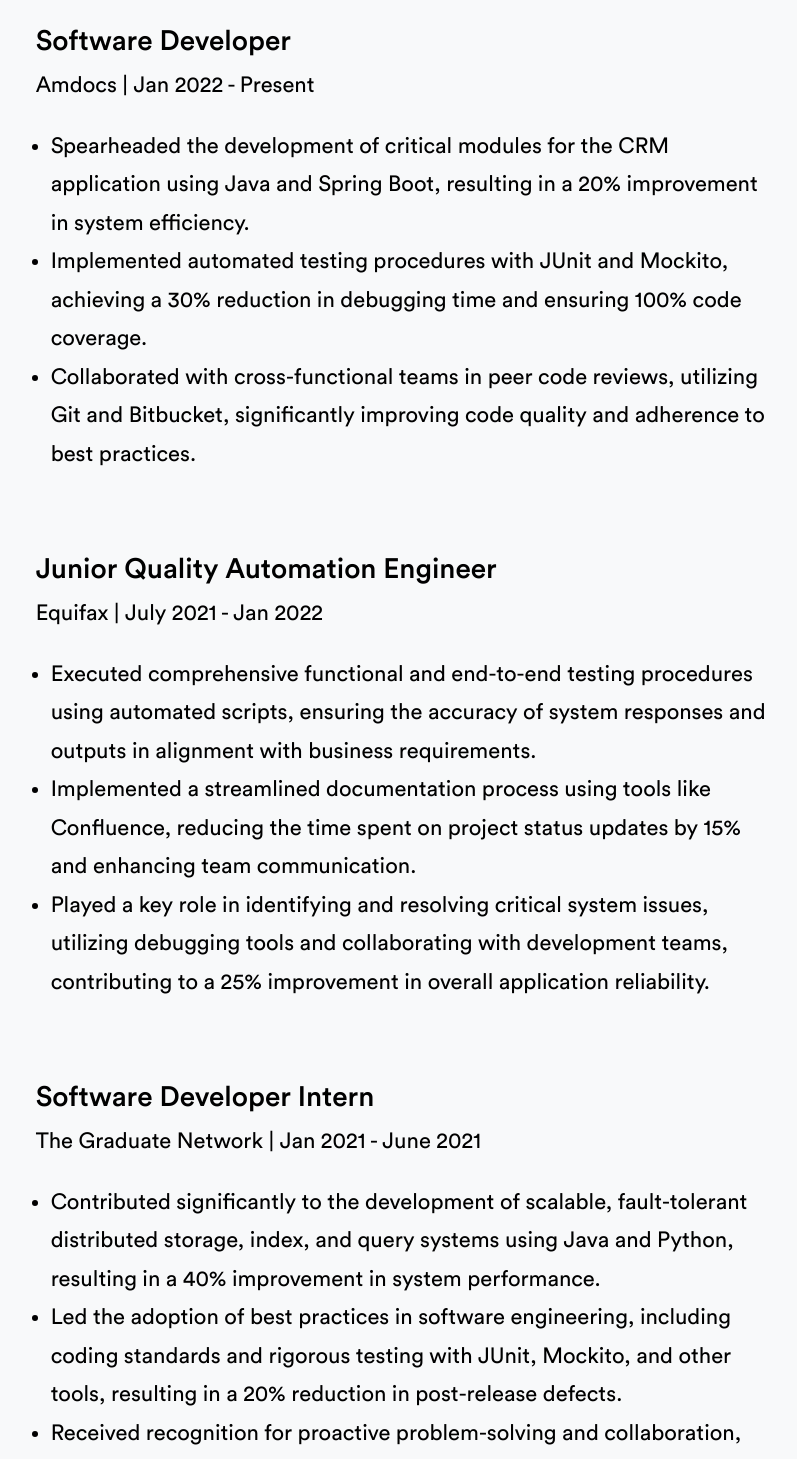
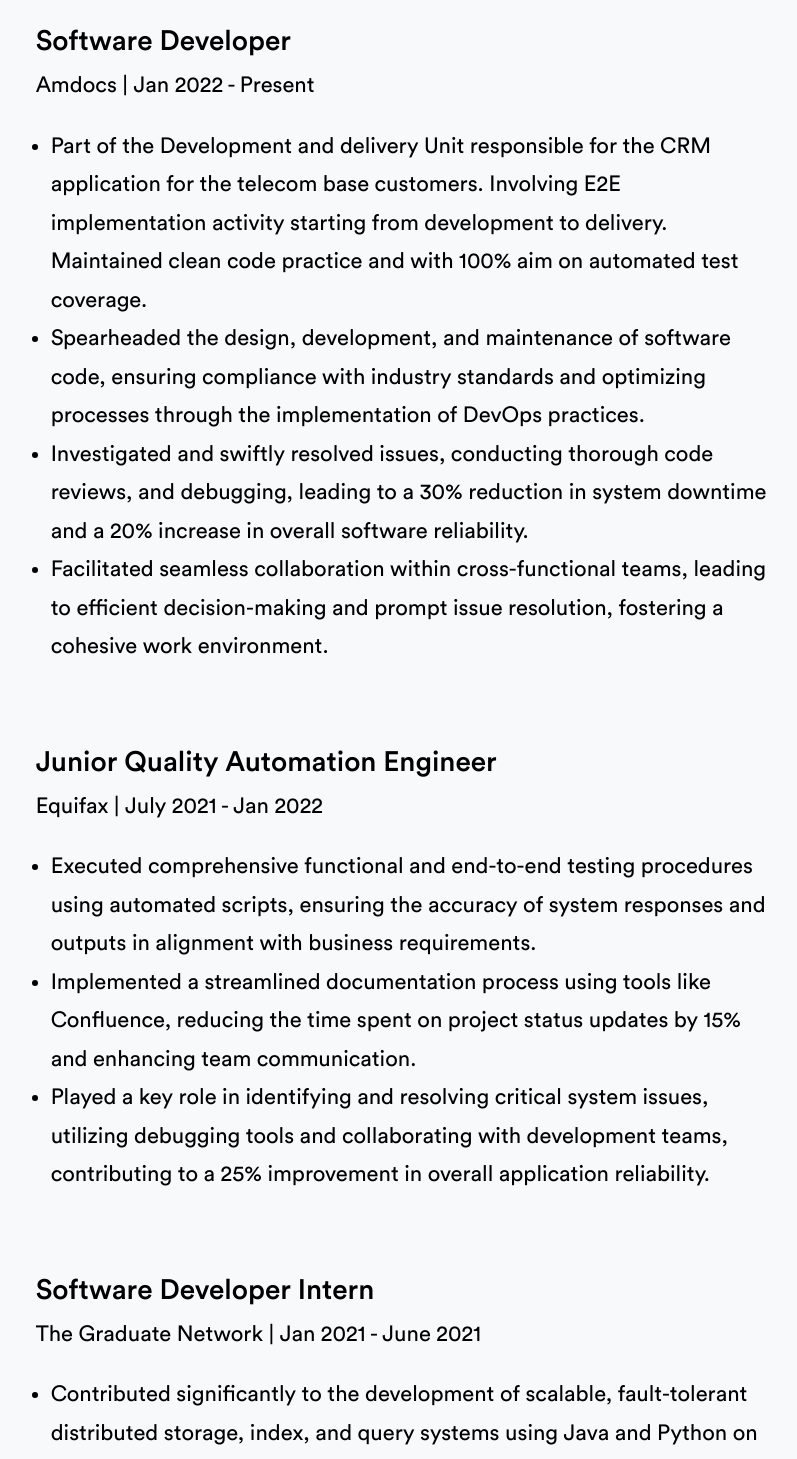
Before and after one commit to aman9824/portfolio_v2, a React (Create React App) app: page / in a window 1280 px wide. Shown: the part 940-2399 px from the top of the page, without its empty margins (241-1038 px from the left). Built offline with nearby package versions, Linux system fonts and the light colour scheme.

Commit message:
Updating Job Description

```diff
--- a/src/components/Work.jsx
+++ b/src/components/Work.jsx
@@ -10,9 +10,10 @@
         <p className="job__title">Software Developer</p>
         <p className="company__name">Amdocs | Jan 2022 - Present</p>
         <ul className="job__points">
-          <li> Spearheaded the development of critical modules for the CRM application using Java and Spring Boot, resulting in a 20% improvement in system efficiency. </li>
-          <li> Implemented automated testing procedures with JUnit and Mockito, achieving a 30% reduction in debugging time and ensuring 100% code coverage. </li>
-          <li> Collaborated with cross-functional teams in peer code reviews, utilizing Git and Bitbucket, significantly improving code quality and adherence to best practices. </li>
+          <li> Part of the Development and delivery Unit responsible for the CRM application for the telecom base customers. Involving E2E implementation activity starting from development to delivery. Maintained clean code practice and with 100% aim on automated test coverage. </li>
+          <li> Spearheaded the design, development, and maintenance of software code, ensuring compliance with industry standards and optimizing processes through the implementation of DevOps practices. </li>
+          <li> Investigated and swiftly resolved issues, conducting thorough code reviews, and debugging, leading to a 30% reduction in system downtime and a 20% increase in overall software reliability. </li>
+          <li> Facilitated seamless collaboration within cross-functional teams, leading to efficient decision-making and prompt issue resolution, fostering a cohesive work environment. </li>
         </ul>
       </div>
 
@@ -30,8 +31,8 @@
         <p className="job__title">Software Developer Intern</p>
         <p className="company__name">The Graduate Network | Jan 2021 - June 2021</p>
         <ul className="job__points">
-          <li> Contributed significantly to the development of scalable, fault-tolerant distributed storage, index, and query systems using Java and Python, resulting in a 40% improvement in system performance. </li>
-          <li> Led the adoption of best practices in software engineering, including coding standards and rigorous testing with JUnit, Mockito, and other tools, resulting in a 20% reduction in post-release defects. </li>
+          <li> Contributed significantly to the development of scalable, fault-tolerant distributed storage, index, and query systems using Java and Python on low cost, and easy to manage/use. </li>
+          <li> Got hands-on experience in professional software engineering practices & best practices for the full software development life cycle, including coding standards, code reviews, source control management, build processes, testing, and operations. </li>
           <li> Received recognition for proactive problem-solving and collaboration, directly impacting the successful completion of project milestones ahead of schedule. </li>
         </ul>
       </div>
```
Also changed, not shown: 1 other file (tests, documents, lock files or other folders).
